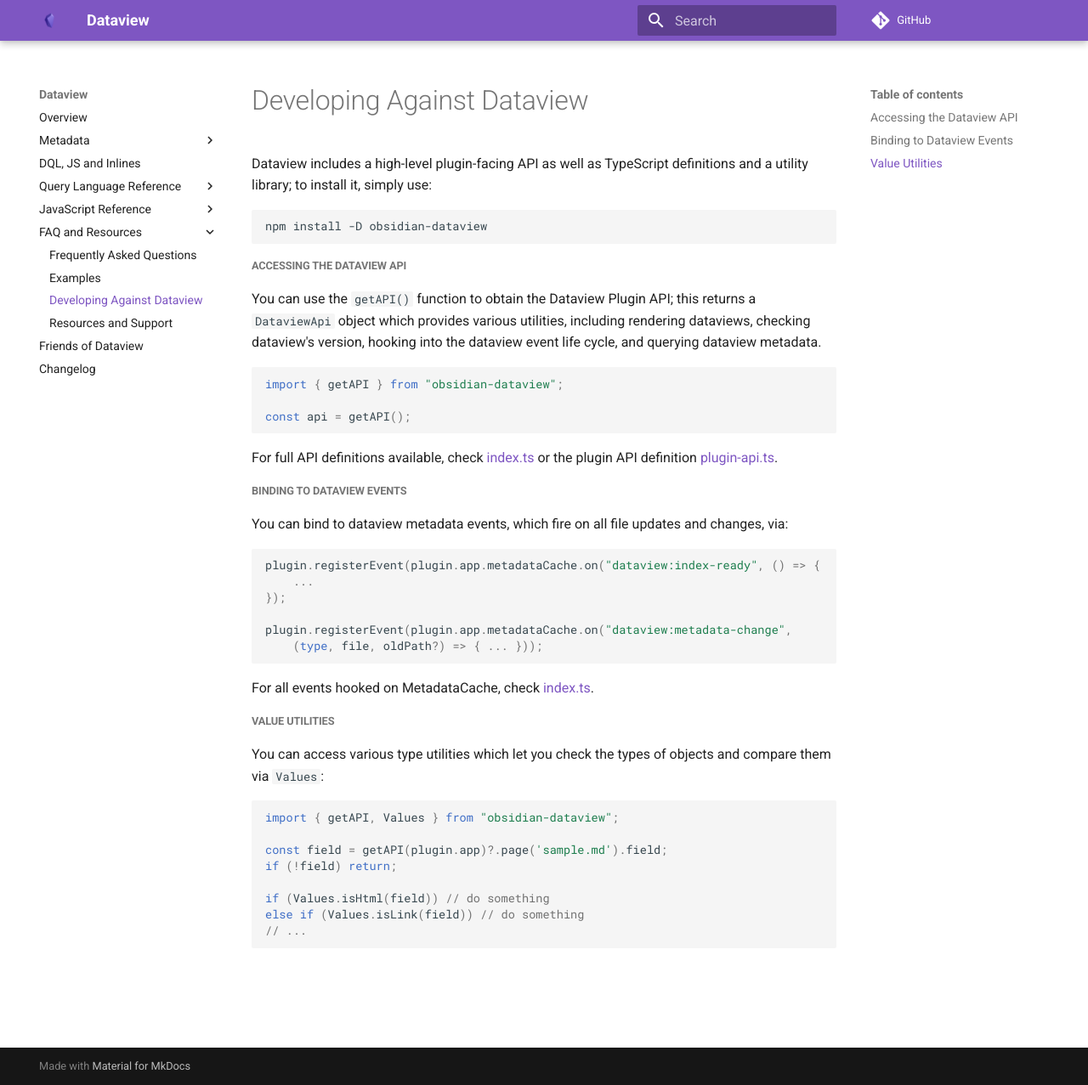
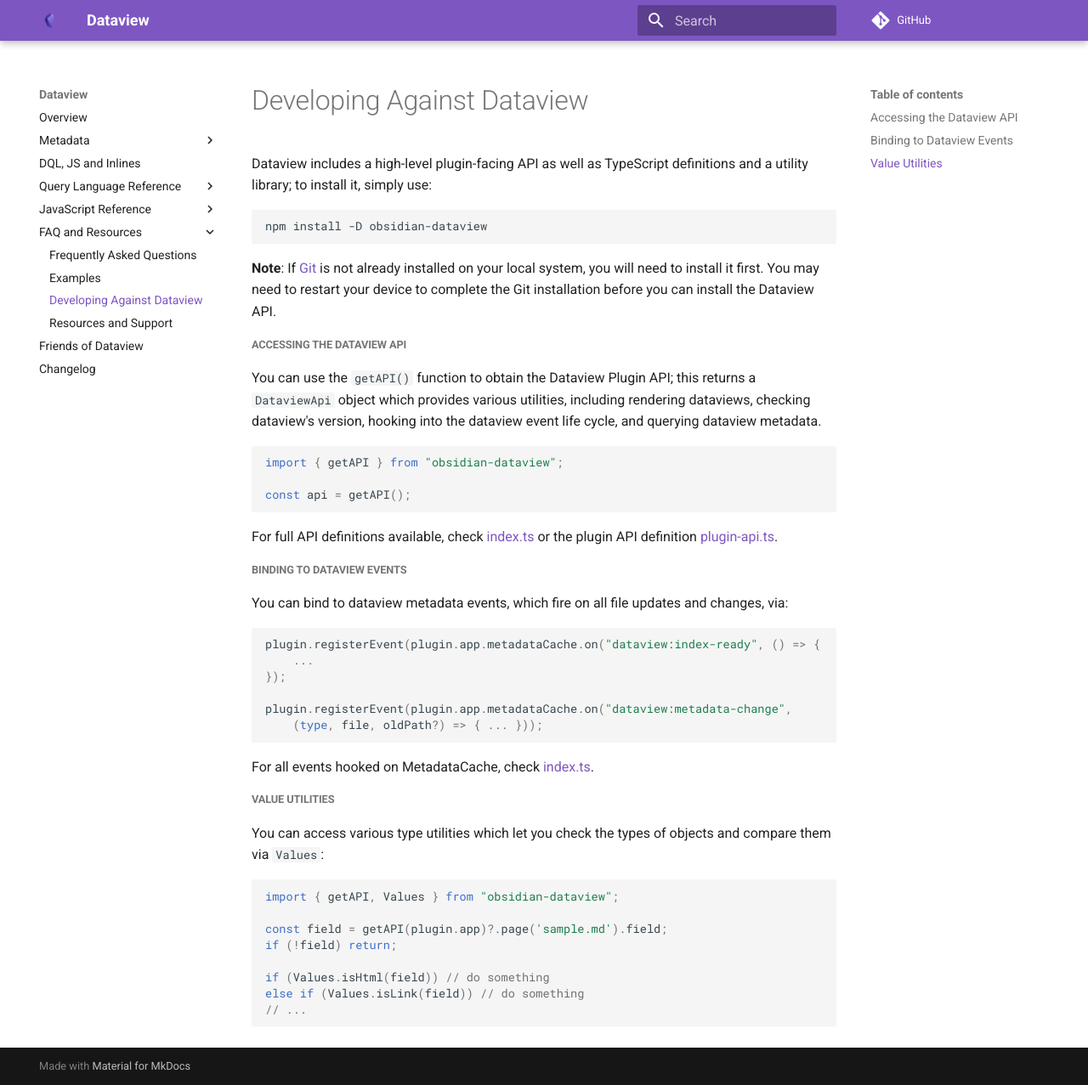
Before and after one commit to blacksmithgu/obsidian-dataview, an MkDocs documentation site: the page built from docs/docs/resources/develop-against-dataview.md, in a window 1280 px wide and 1277 px high. Shown: the whole window at 85% size. Built offline with MkDocs 1.6.1 and Material for MkDocs 9.7.7, drawn with Linux system fonts in a browser that asks for light colours; comment, search, counter and statistics services are not loaded.

Commit message:
Update develop-against-dataview.md
Added a note about needing Git to install the `obsidian-dataview` package.

````diff
--- a/docs/docs/resources/develop-against-dataview.md
+++ b/docs/docs/resources/develop-against-dataview.md
@@ -6,6 +6,8 @@ simply use:
 ```bash
 npm install -D obsidian-dataview
 ```
+
+**Note**: If [Git](http://git-scm.com/) is not already installed on your local system, you will need to install it first. You may need to restart your device to complete the Git installation before you can install the Dataview API.
 
 ##### Accessing the Dataview API
 
````
